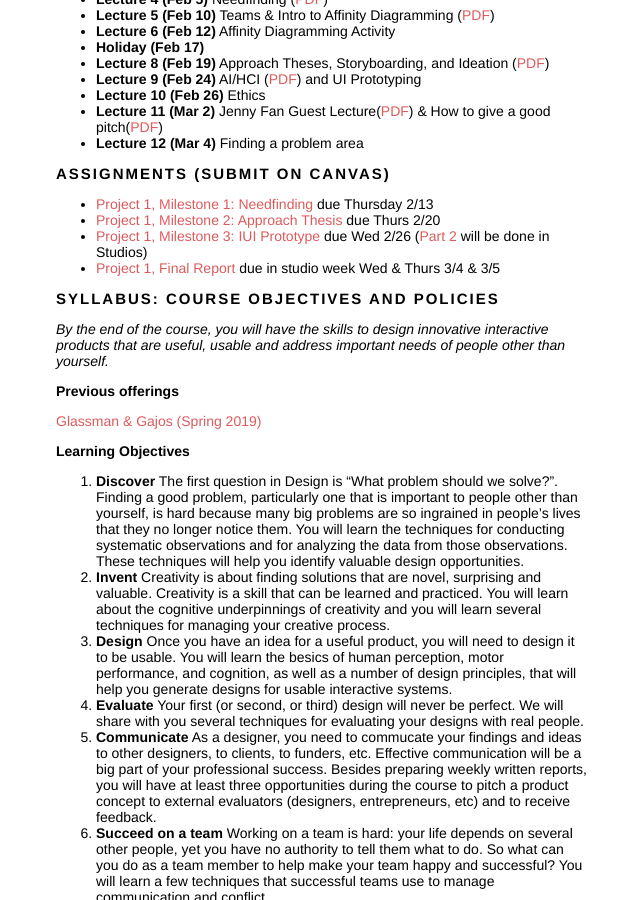
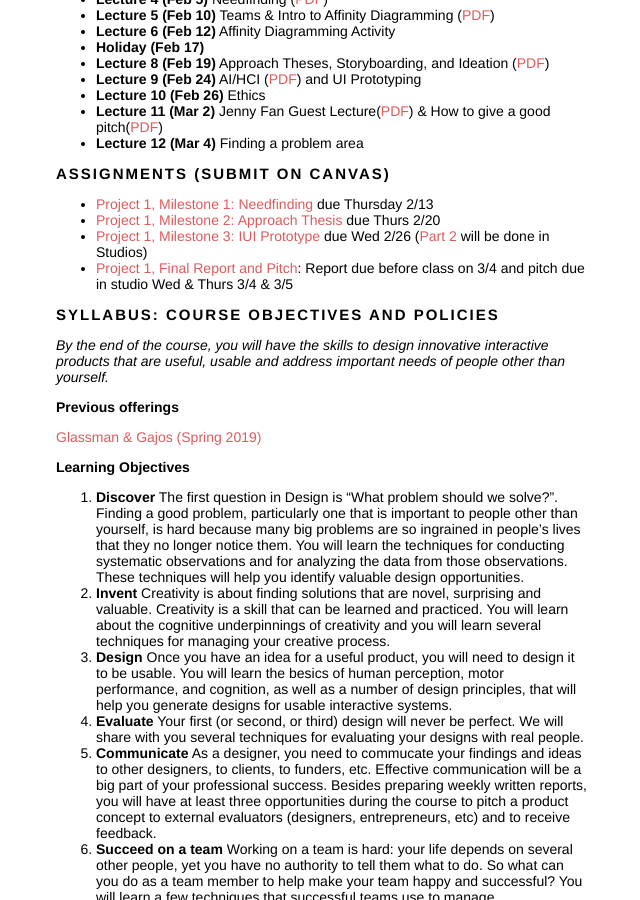
Before and after one commit to eglassman/eglassman.github.io, a Jekyll site: the page built from cs179.html, in a window 1280 px wide and 900 px high, scrolled down 643 px. Shown: the whole window, without its empty margins (187-827 px from the left). Built offline with Jekyll 4.4.1, drawn with Linux system fonts in a browser that asks for light colours.

Commit message:
fixed deadlines

```diff
--- a/cs179.html
+++ b/cs179.html
@@ -92,7 +92,7 @@ The course covers skills and techniques necessary to design innovative interacti
       <li><a href="https://docs.google.com/document/d/1ZOLVIv8JS4pe9RqAbOWhAzwN3I8LqjVUwg9FWmXwGcc/edit?usp=sharing">Project 1, Milestone 1: Needfinding</a> due <it>Thursday 2/13</it></li>
       <li><a href="https://docs.google.com/document/d/1AoL5rzFbnwr12l1PDJgjzX6ZbnbERjeVdjoAqKhN2-k/edit?usp=sharing">Project 1, Milestone 2: Approach Thesis</a> due Thurs 2/20</li>
       <li><a href="https://docs.google.com/document/d/1smorJk-lT6RlFOgUIBeeBQI4LDInjvsHKbAkWPMEKOA/edit?usp=sharing">Project 1, Milestone 3: IUI Prototype</a> due Wed 2/26 (<a href="https://docs.google.com/document/d/1BRE4dAKKZnG7yEuaCLuDVoBSGXANbQdic7XJiuGWUt8/edit?usp=sharing">Part 2</a> will be done in Studios)</li>
-      <li><a href="https://docs.google.com/document/d/1a4qk5QkgRa0DV_0mn9IsgmiifC5jQOHltkZeOk7kIs0/edit?usp=sharing">Project 1, Final Report</a> due in studio week Wed & Thurs 3/4 & 3/5</li>
+      <li><a href="https://docs.google.com/document/d/1a4qk5QkgRa0DV_0mn9IsgmiifC5jQOHltkZeOk7kIs0/edit?usp=sharing">Project 1, Final Report and Pitch</a>: Report due before class on 3/4 and pitch due in studio Wed & Thurs 3/4 & 3/5</li>
       <!-- <li></li> -->
       </ul>
     </div>
```
